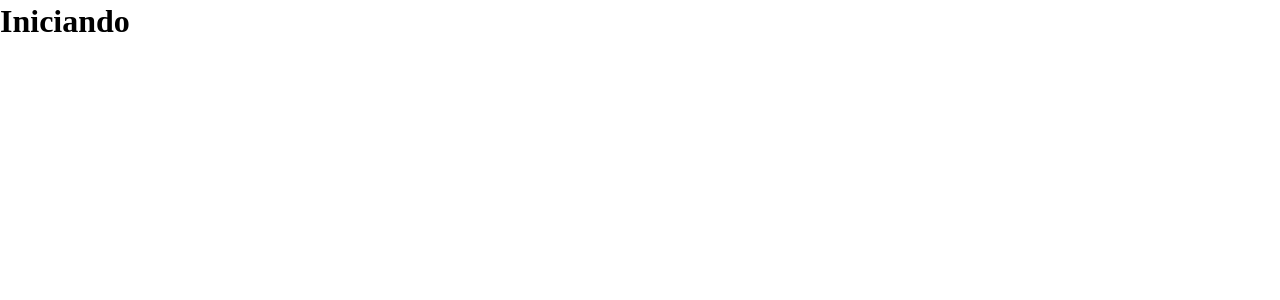
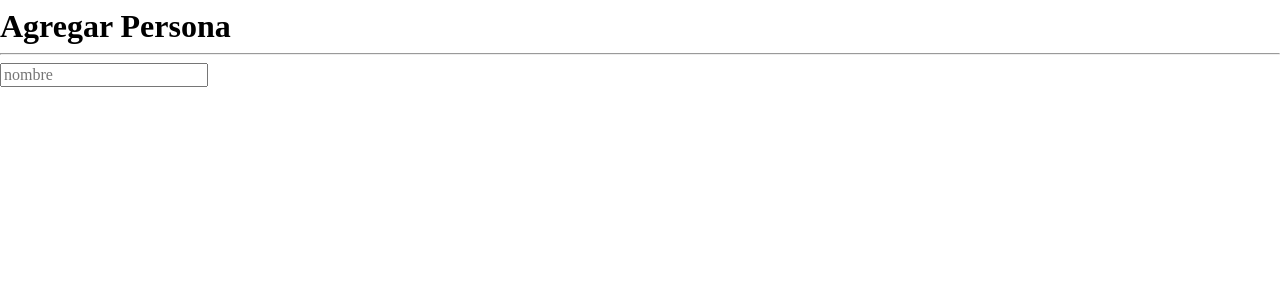
Before and after one commit to nicolaymh/Crud-useReducer, a React (Create React App) app: page / in a window 1280 px wide. Shown: the top 300 px of the page. Built offline with nearby package versions, Linux system fonts and the light colour scheme.

Commit message:
Creando redcuer

```diff
--- a/src/App.js
+++ b/src/App.js
@@ -1,11 +1,30 @@
+import { useReducer } from 'react';
+import {
+    initialStatePersonas,
+    personasReducer,
+} from './personasReducer/personasReducer';
 import './styles/App.css';
 
-function App() {
+const App = () => {
+    const [personas, dispatch] = useReducer(
+        personasReducer,
+        initialStatePersonas,
+    );
+
     return (
         <div>
-            <h1>Iniciando</h1>
+            <h1>Agregar Persona</h1>
+            <hr />
+
+            <form>
+                <input
+                    type='text'
+                    placeholder='nombre'
+                    autoComplete='off'
+                ></input>
+            </form>
         </div>
     );
-}
+};
 
 export default App;
--- /dev/null
+++ b/src/personasAction/personasAction..js
@@ -0,0 +1,4 @@
+export const PERSONAS_TYPES = {
+    ADD: 'ADD',
+    DELETE: 'DELETE',
+};
--- /dev/null
+++ b/src/personasReducer/personasReducer.js
@@ -0,0 +1,16 @@
+import { PERSONAS_TYPES } from '../personasAction/personasAction.';
+
+export const initialStatePersonas = [];
+
+export const personasReducer = (personas, action) => {
+    switch (action.type) {
+        case PERSONAS_TYPES.ADD:
+            return;
+
+        case PERSONAS_TYPES.DELETE:
+            return;
+
+        default:
+            return personas;
+    }
+};
--- a/src/styles/App.css
+++ b/src/styles/App.css
@@ -10,7 +10,7 @@ html {
 }
 body {
     font-size: 1.6rem;
-    line-height: 0;
+    line-height: 1rem;
 }
 a {
     text-decoration: none;
```
